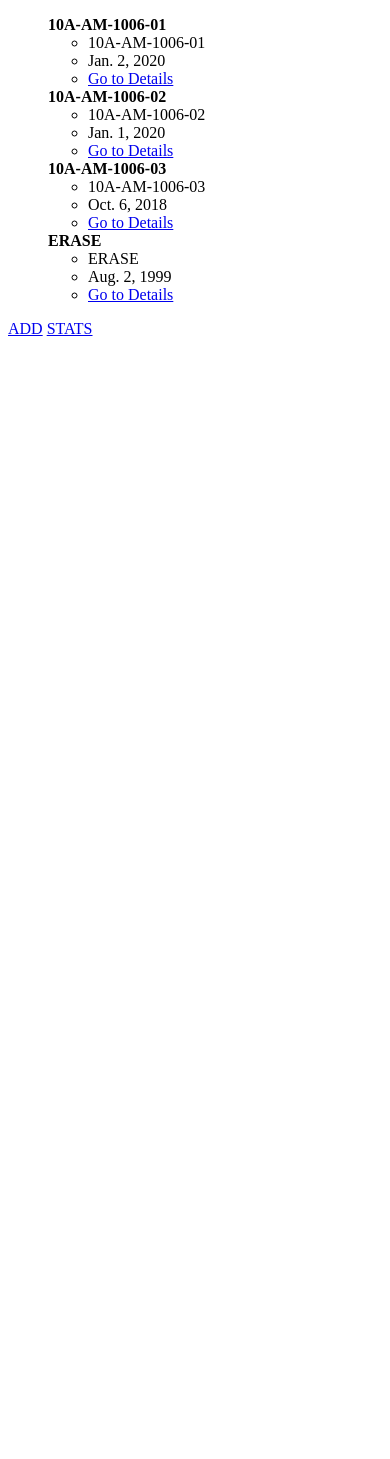
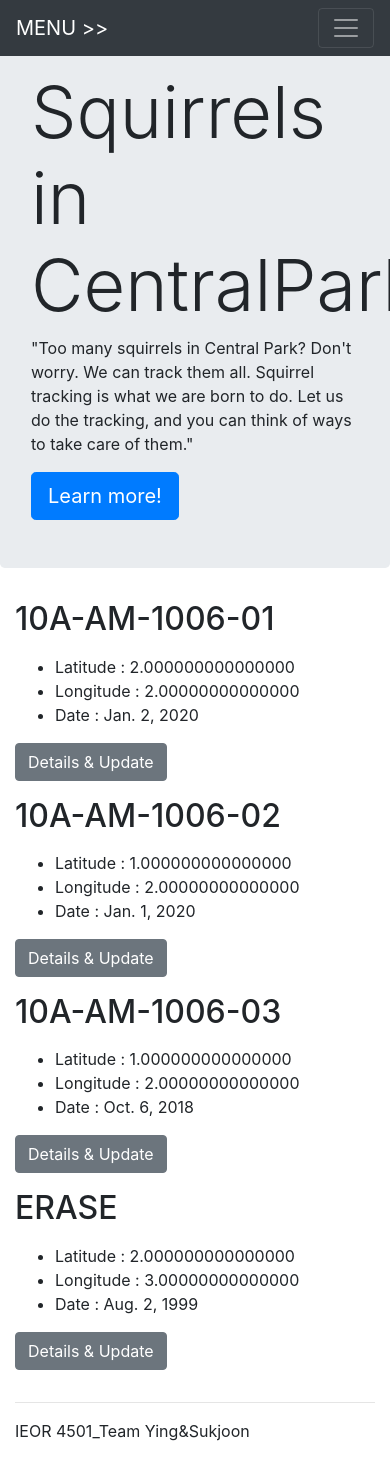
Before and after one commit to sukjun9371/Squirrel-Tracker, a Django app: page /sightings/ in a window 390 px wide; the page is wider, and only the part inside the window is pictured. Before the commit the page ends 336 px from the top of that part, so only its background shows below. Run offline with Django 3.2, Linux system fonts and the light colour scheme; data comes from the database, SQL or seed files in the repository; both versions use the stored data as it was after the commit; some libraries are stand-ins or nearby versions.

Commit message:
Added bootstrap to the sightings view

```diff
--- /dev/null
+++ b/project/sightings/templates/sightings/base.html
@@ -0,0 +1,92 @@
+{% load static%}
+
+<html lang="en">
+
+	<head>
+    <meta charset="utf-8">
+    <meta name="viewport" content="width=device-width, initial-scale=1, shrink-to-fit=no">
+    <meta name="description" content="">
+    <meta name="author" content="Mark Otto, Jacob Thornton, and Bootstrap contributors">
+    <meta name="generator" content="Jekyll v4.1.1">
+    <title>Squirrels in CP</title>
+
+    <link rel="canonical" href="https://getbootstrap.com/docs/4.5/examples/jumbotron/">
+
+    <!-- Bootstrap core CSS -->
+<link rel="stylesheet" href="https://cdn.jsdelivr.net/npm/bootstrap@4.5.3/dist/css/bootstrap.min.css" integrity="sha384-TX8t27EcRE3e/ihU7zmQxVncDAy5uIKz4rEkgIXeMed4M0jlfIDPvg6uqKI2xXr2" crossorigin="anonymous">
+
+    <style>
+      .bd-placeholder-img {
+        font-size: 1.125rem;
+        text-anchor: middle;
+        -webkit-user-select: none;
+        -moz-user-select: none;
+        -ms-user-select: none;
+        user-select: none;
+      }
+
+      @media (min-width: 768px) {
+        .bd-placeholder-img-lg {
+          font-size: 3.5rem;
+        }
+      }
+    </style>
+
+  </head>
+
+
+  <body>
+	  <pre style="word-wrap: break-word; white-space; pre-wrap">
+	  </pre>
+
+<nav class="navbar navbar-expand-md navbar-dark fixed-top bg-dark">
+	<a class="navbar-brand" href="#">MENU >></a>
+  <button class="navbar-toggler" type="button" data-toggle="collapse" data-target="#navbarsExampleDefault" aria-controls="navbarsExampleDefault" aria-expanded="false" aria-label="Toggle navigation">
+    <span class="navbar-toggler-icon"></span>
+  </button>
+
+  <div class="collapse navbar-collapse" id="navbarsExampleDefault">
+    <ul class="navbar-nav mr-auto">
+      <li class="nav-item active">
+        <a class="nav-link" href="/sightings/">Home <span class="sr-only">(current)</span></a>
+      </li>
+      <li class="nav-item">
+        <a class="nav-link" href="/sightings/add">ADD</a>
+      </li>
+      <li class="nav-item">
+	      <a class="nav-link" href="/sightings/stats">STATS</a>
+      </li>
+      <li class="nav-item">
+        <a class="nav-link disabled" href="#" tabindex="-1" aria-disabled="true">Disabled</a>
+      </li>
+      <li class="nav-item dropdown">
+        <a class="nav-link dropdown-toggle" href="#" id="dropdown01" data-toggle="dropdown" aria-haspopup="true" aria-expanded="false">Dropdown</a>
+        <div class="dropdown-menu" aria-labelledby="dropdown01">
+          <a class="dropdown-item" href="#">Action</a>
+          <a class="dropdown-item" href="#">Another action</a>
+          <a class="dropdown-item" href="#">Something else here</a>
+        </div>
+      </li>
+    </ul>
+    <form class="form-inline my-2 my-lg-0">
+      <input class="form-control mr-sm-2" type="text" placeholder="Search" aria-label="Search">
+      <button class="btn btn-outline-success my-2 my-sm-0" type="submit">Search</button>
+    </form>
+  </div>
+</nav>
+<main role='main'>
+	{% block main %}
+	{% endblock %}
+</main>
+
+<footer class="container">
+  <p>IEOR 4501_Team Ying&Sukjoon</p>
+</footer>
+
+    <script src="https://code.jquery.com/jquery-3.5.1.min.js" integrity="sha256-9/aliU8dGd2tb6OSsuzixeV4y/faTqgFtohetphbbj0=" crossorigin="anonymous"></script>
+    <script>window.jQuery || document.write('<script src="https://getbootstrap.com/docs/4.3/assets/js/vendor/jquery-slim.min.js"><\/script>')</script>
+    <script src="https://getbootstrap.com/docs/4.3/dist/js/bootstrap.bundle.min.js" integrity="sha384-xrRywqdh3PHs8keKZN+8zzc5TX0GRTLCcmivcbNJWm2rs5C8PRhcEn3czEjhAO9o" crossorigin="anonymous"></script>
+    <script src="../assets/dist/js/bootstrap.bundle.min.js"></script>
+  </body>
+
+</html>
--- a/project/sightings/templates/sightings/index.html
+++ b/project/sightings/templates/sightings/index.html
@@ -1,18 +1,40 @@
-<!doctype html>
+{% extends 'sightings/base.html' %}
 
-<html>
-	<body>
-		<ul>
-			{% for squirrel in squirrels %}
-			<strong> {{squirrel.unique_squirrel_id}}</strong>
+{% load static %}
+
+{% block main %}
+
+<div class="jumbotron">
+	<div class="container">
+		<h1 class="display-3">Squirrels in CentralPark</h1>
+		<p>
+		"Too many squirrels in Central Park? Don't worry. We can track them all. Squirrel tracking is what we are born to do. Let us do the tracking, and you can think of ways to take care of them."
+		</p>
+		<p>
+		<a class="btn btn-primary btn-lg" href="#" role="button">Learn more! </a>
+		</p>
+	</div>
+</div>
+
+<div class="container">
+	<div class="row">
+		{% for squirrel in squirrels %}
+		<div class="col-md-4">
+			<h2> {{squirrel.unique_squirrel_id }} </h2>
+			<p>
 			<ul>
-				<li> {{ squirrel.unique_squirrel_id }} </li>
-				<li> {{ squirrel.date }} </li>
-				<li><a href="/sightings/{{ squirrel.unique_squirrel_id }}/">Go to Details</a></li>
+				<li> Latitude : {{squirrel.latitude}} </li>
+				<li> Longitude : {{squirrel.longitude}}</li>
+				<li> Date : {{squirrel.date}}</li>
 			</ul>
-			{% endfor %}
-		</ul>
-		<a href="/sightings/add">ADD</a>
-		<a href="/sightings/stats">STATS</a>
-	</body>
-</html>
+			<p>
+			<p>
+			<a class="btn btn-secondary" href="/sightings/{{ squirrel.unique_squirrel_id }}/">Details & Update</a>
+			<p>
+		</div>
+		{% endfor %}
+	</div>
+	<hr>
+</div>
+
+{% endblock %}
--- a/project/sightings/views.py
+++ b/project/sightings/views.py
@@ -47,6 +47,9 @@
     if request.method == 'POST':
         squirrel.latitude = request.POST['latitude']
         squirrel.longitude = request.POST['longitude']
+        squirrel.shift = request.POST['shift']
+        squirrel.date = request.POST['date']
+        squirrel.age = request.POST['age']
         squirrel.save()
         return render(request, 'sightings/detail.html', context)
 
```
Also changed, not shown: project/sightings/templates/sightings/add.html (+37 -26 lines), project/sightings/templates/sightings/update.html (+11 -7 lines), project/db.sqlite3.
